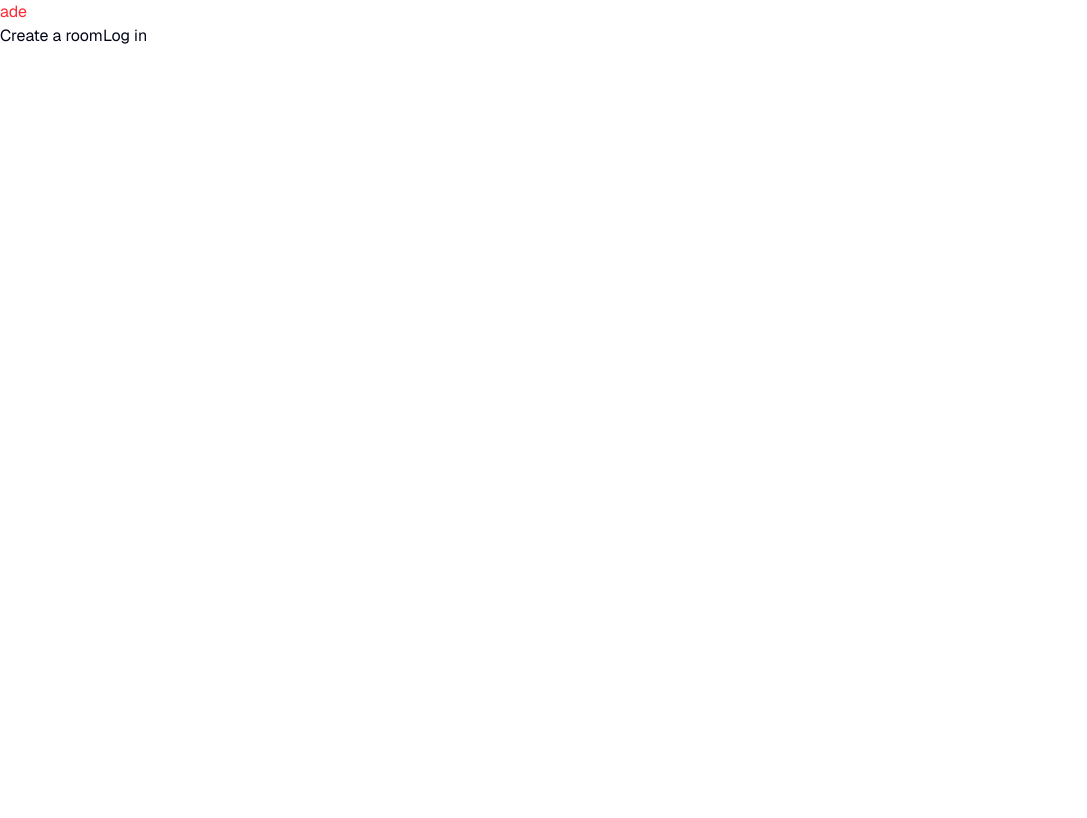
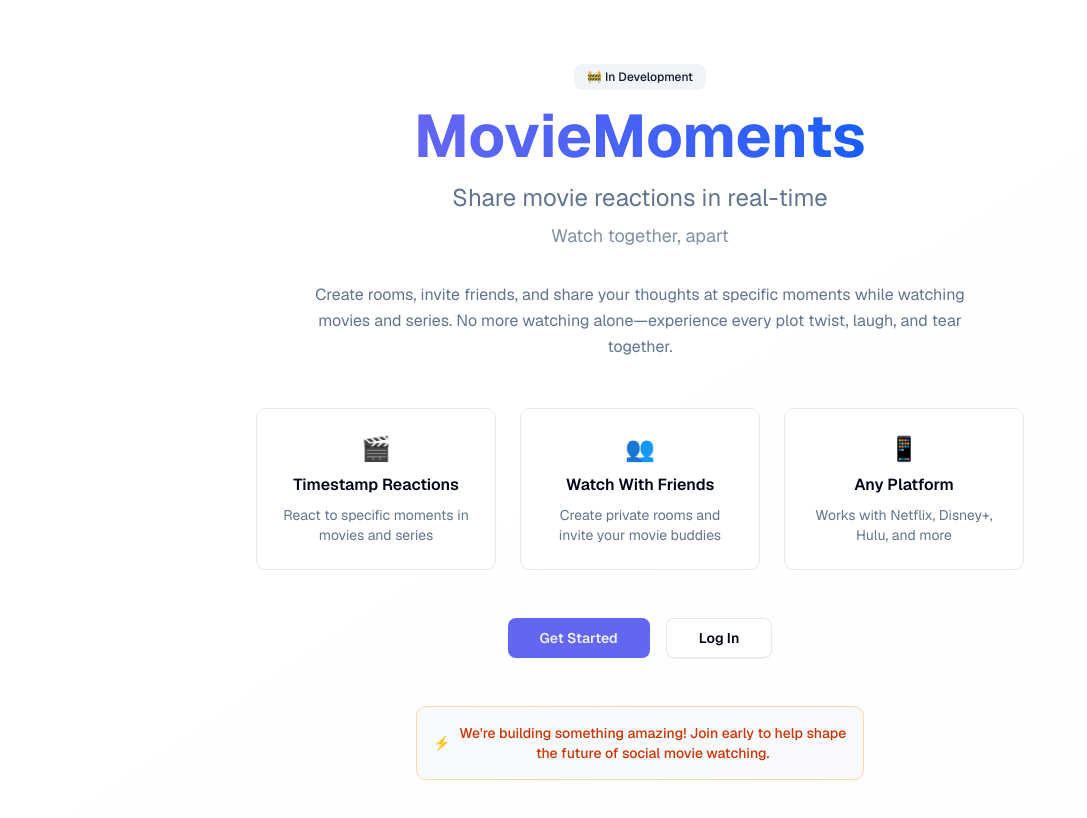
Before and after one commit to steph-crown/movie-moments, a Next.js app: page / in a window 1280 px wide. Shown: the top 818 px of the page, without its empty margins (0-1087 px from the left). Built offline with nearby package versions, Linux system fonts and the light colour scheme.

Commit message:
Update homepage

```diff
--- a/app/page.tsx
+++ b/app/page.tsx
@@ -1,11 +1,84 @@
 import Link from "next/link";
+import { Button } from "@/components/ui/button";
+import { Badge } from "@/components/ui/badge";
 
 export default function Home() {
   return (
-    <div>
-      <p className="text-red-500">ade</p>
-      <Link href={"/auth/signup"}>Create a room</Link>
-      <Link href={"/auth/login"}>Log in</Link>
+    <div className="min-h-screen bg-gradient-to-br from-background via-background to-muted/20">
+      <div className="container mx-auto px-4 py-16">
+        <div className="flex flex-col items-center justify-center min-h-[80vh] text-center max-w-4xl mx-auto">
+          {/* Header */}
+          <div className="mb-8">
+            <Badge variant="secondary" className="mb-4 px-3 py-1">
+              🚧 In Development
+            </Badge>
+            <h1 className="text-2xl sm:text-3xl md:text-6xl font-bold bg-gradient-to-r from-primary to-blue-600 bg-clip-text text-transparent mb-4">
+              MovieMoments
+            </h1>
+            <p className="text-md sm:text-xl md:text-2xl text-muted-foreground mb-2">
+              Share movie reactions in real-time
+            </p>
+            <p className="text-base sm:text-lg text-muted-foreground/80">
+              Watch together, apart
+            </p>
+          </div>
+
+          {/* Description */}
+          <div className="mb-12 max-w-2xl">
+            <p className="text-sm sm:text-base text-muted-foreground leading-relaxed">
+              Create rooms, invite friends, and share your thoughts at specific
+              moments while watching movies and series. No more watching
+              alone—experience every plot twist, laugh, and tear together.
+            </p>
+          </div>
+
+          {/* Features */}
+          <div className="grid grid-cols-1 md:grid-cols-3 gap-6 mb-12 max-w-3xl">
+            <div className="p-6 rounded-lg bg-card border">
+              <div className="text-2xl mb-2">🎬</div>
+              <h3 className="font-semibold mb-2">Timestamp Reactions</h3>
+              <p className="text-sm text-muted-foreground">
+                React to specific moments in movies and series
+              </p>
+            </div>
+            <div className="p-6 rounded-lg bg-card border">
+              <div className="text-2xl mb-2">👥</div>
+              <h3 className="font-semibold mb-2">Watch With Friends</h3>
+              <p className="text-sm text-muted-foreground">
+                Create private rooms and invite your movie buddies
+              </p>
+            </div>
+            <div className="p-6 rounded-lg bg-card border">
+              <div className="text-2xl mb-2">📱</div>
+              <h3 className="font-semibold mb-2">Any Platform</h3>
+              <p className="text-sm text-muted-foreground">
+                Works with Netflix, Disney+, Hulu, and more
+              </p>
+            </div>
+          </div>
+
+          {/* Call to Action */}
+          <div className="flex flex-col sm:flex-row gap-4 items-center">
+            <Button asChild size="lg" className="px-8 py-3">
+              <Link href="/auth/signup">Get Started</Link>
+            </Button>
+            <Button asChild variant="outline" size="lg" className="px-8 py-3">
+              <Link href="/auth/login">Log In</Link>
+            </Button>
+          </div>
+
+          {/* Development Note */}
+          <div className="mt-12 p-4 rounded-lg bg-muted/50 border border-orange-200 max-w-md">
+            <div className="flex items-center gap-2 text-orange-700 dark:text-orange-400">
+              <span className="text-sm">⚡</span>
+              <p className="text-sm font-medium">
+                We&apos;re building something amazing! Join early to help shape
+                the future of social movie watching.
+              </p>
+            </div>
+          </div>
+        </div>
+      </div>
     </div>
   );
 }
--- a/components/room/message-list.tsx
+++ b/components/room/message-list.tsx
@@ -1,3 +1,4 @@
+/* eslint-disable react-hooks/exhaustive-deps */
 "use client";
 
 import { Avatar, AvatarFallback, AvatarImage } from "@/components/ui/avatar";
```
